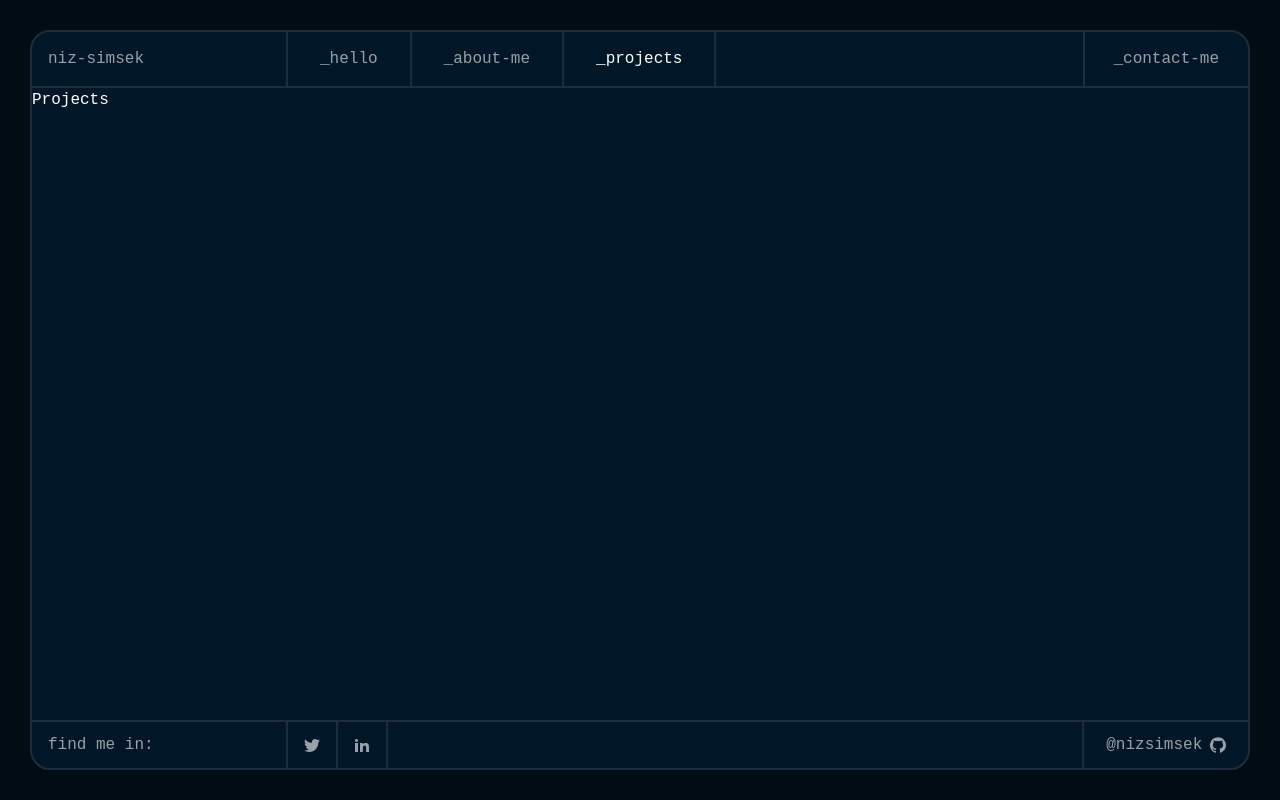
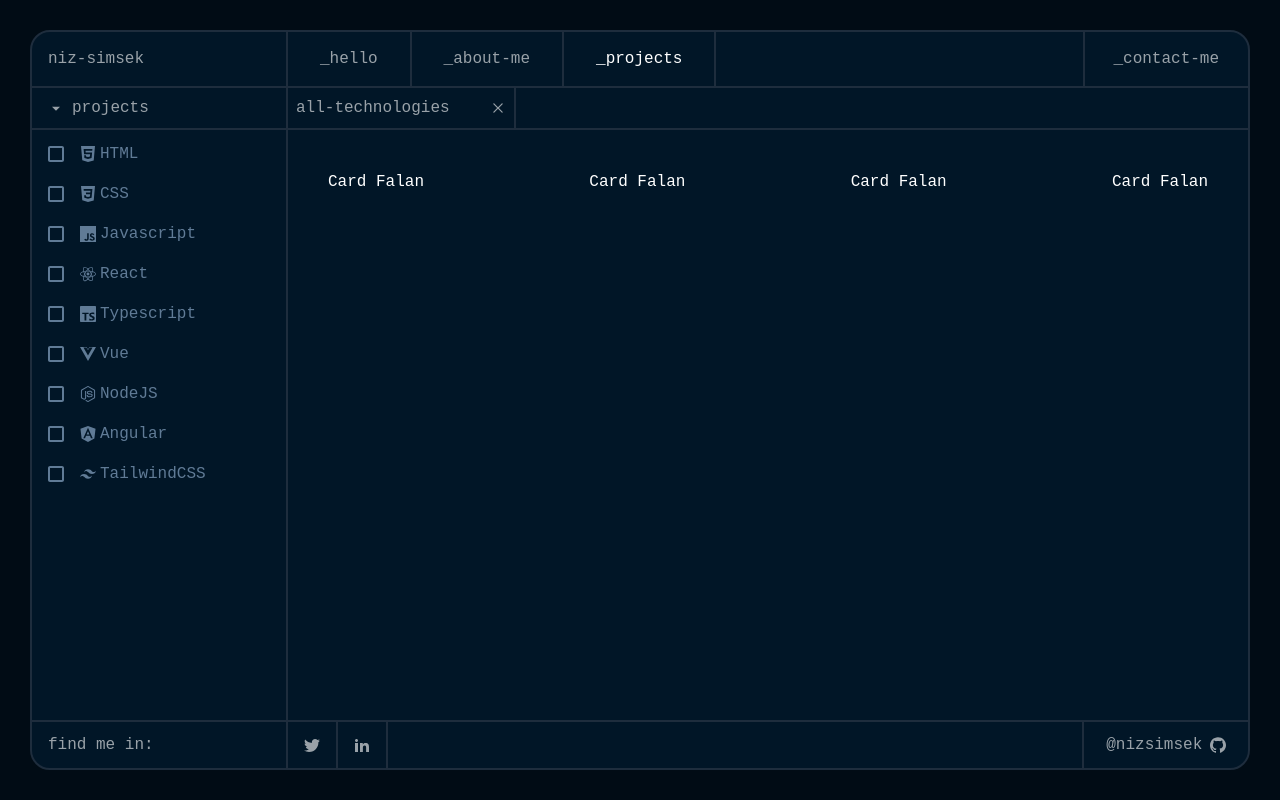
Before and after one commit to nizsimsek/website, a Next.js app: page /projects in a window 1280 px wide. Built offline with nearby package versions, Linux system fonts and the light colour scheme.

Commit message:
Project Page Sidebar Added.

```diff
--- a/app/contact/components/ContactInfos.tsx
+++ b/app/contact/components/ContactInfos.tsx
@@ -1,25 +1,27 @@
-'use client';
+"use client";
 
-import Link from 'next/link';
-import { useState } from 'react';
+import Link from "next/link";
+import { useState } from "react";
 import {
   RiArrowDownSFill,
   RiArrowRightSFill,
   RiMailFill,
-} from 'react-icons/ri';
-import { ImGithub, ImLinkedin2, ImTwitter } from 'react-icons/im';
+} from "react-icons/ri";
+import { ImGithub, ImLinkedin2, ImTwitter } from "react-icons/im";
 
 export const ContactInfos = () => {
   const [show, setShow] = useState(false);
 
   return (
-    <div className={"flex flex-col h-auto" + (show ? ' lg:border-b-2 lg:border-c-border' : '')}>
+    <div
+      className={
+        "flex flex-col h-auto" +
+        (show ? " lg:border-b-2 lg:border-c-border" : "")
+      }
+    >
       <div className="flex items-center bg-c-ghost lg:bg-transparent h-auto py-1 px-4 mx-1 lg:m-0 lg:border-c-border lg:border-b-2 lg:py-2 lg:w-64">
         <span
-          className={
-            'flex items-center gap-2 cursor-pointer text-cl-muted hover:text-white' +
-            (show ? ' text-white' : '')
-          }
+          className="flex items-center gap-2 cursor-pointer text-cl-muted hover:text-white"
           onClick={() => {
             setShow(() => {
               return !show;
--- a/app/contact/components/FindMeAlso.tsx
+++ b/app/contact/components/FindMeAlso.tsx
@@ -1,14 +1,14 @@
-'use client';
+"use client";
 
-import Link from 'next/link';
-import { useState } from 'react';
+import Link from "next/link";
+import { useState } from "react";
 import {
   RiArrowDownSFill,
   RiArrowRightSFill,
   RiInstagramFill,
   RiDiscordFill,
-} from 'react-icons/ri';
-import { ImTwitter } from 'react-icons/im';
+} from "react-icons/ri";
+import { ImTwitter } from "react-icons/im";
 
 export const FindMeAlso = () => {
   const [show, setShow] = useState(false);
@@ -17,10 +17,7 @@ export const FindMeAlso = () => {
     <div className="flex flex-col h-auto mt-1 lg:mt-0 lg:h-full">
       <div className="flex items-center bg-c-ghost lg:bg-transparent h-auto py-1 px-4 mx-1 lg:m-0 lg:border-c-border lg:border-b-2 lg:py-2 lg:w-64">
         <span
-          className={
-            'flex items-center gap-2 cursor-pointer text-cl-muted hover:text-white' +
-            (show ? ' text-white' : '')
-          }
+          className="flex items-center gap-2 cursor-pointer text-cl-muted hover:text-white"
           onClick={() => {
             setShow(() => {
               return !show;
--- /dev/null
+++ b/app/projects/components/Card.tsx
@@ -0,0 +1,14 @@
+"use client";
+
+export const Card = ({
+  project: { id, name, description, technologies },
+}: {
+  project: {
+    id: number;
+    name: string;
+    description: string;
+    technologies: string[];
+  };
+}) => {
+  return <div>Card Falan</div>;
+};
--- /dev/null
+++ b/app/projects/components/Sidebar.tsx
@@ -0,0 +1,94 @@
+"use client";
+
+import Link from "next/link";
+import { useState } from "react";
+import {
+  RiArrowDownSFill,
+  RiArrowRightSFill,
+  RiMailFill,
+} from "react-icons/ri";
+import {
+  ImGithub,
+  ImLinkedin2,
+  ImTwitter,
+  ImCheckboxUnchecked,
+  ImCheckboxChecked,
+} from "react-icons/im";
+
+export const Sidebar = ({
+  technologies,
+  setTechnologies,
+}: {
+  technologies: {
+    id: number;
+    name: string;
+    icon: any;
+    checked: boolean;
+  }[];
+  setTechnologies: React.Dispatch<
+    React.SetStateAction<
+      {
+        id: number;
+        name: string;
+        icon: any;
+        checked: boolean;
+      }[]
+    >
+  >;
+}) => {
+  const [show, setShow] = useState(true);
+
+  return (
+    <div className="flex flex-col h-auto">
+      <div className="flex items-center bg-c-ghost lg:bg-transparent h-auto py-1 px-4 mx-1 lg:m-0 lg:border-c-border lg:border-b-2 lg:py-2 lg:w-64">
+        <span
+          className="flex items-center gap-2 cursor-pointer text-cl-muted hover:text-white"
+          onClick={() => {
+            setShow(() => {
+              return !show;
+            });
+          }}
+        >
+          {show ? <RiArrowDownSFill /> : <RiArrowRightSFill />} projects
+        </span>
+      </div>
+      {show && (
+        <div className="flex flex-col px-4 py-1 lg:pb-4">
+          <div className="flex flex-col">
+            {technologies.map((technology) => {
+              return (
+                <div
+                  className="flex items-center gap-4 text-c-muted my-2 cursor-pointer hover:text-white"
+                  key={technology.id}
+                  onClick={() => {
+                    setTechnologies((prev) => {
+                      return prev.map((tech) => {
+                        if (tech.id === technology.id) {
+                          return {
+                            ...tech,
+                            checked: !tech.checked,
+                          };
+                        }
+                        return tech;
+                      });
+                    });
+                  }}
+                >
+                  {technology.checked ? (
+                    <ImCheckboxChecked fill={"#607B96"} />
+                  ) : (
+                    <ImCheckboxUnchecked fill={"#607B96"} />
+                  )}
+                  <div className="flex items-center gap-1">
+                    {technology.icon}
+                    <span>{technology.name}</span>
+                  </div>
+                </div>
+              );
+            })}
+          </div>
+        </div>
+      )}
+    </div>
+  );
+};
--- a/app/projects/page.tsx
+++ b/app/projects/page.tsx
@@ -1,7 +1,146 @@
+"use client";
 
-'use client';
+import { useEffect, useState } from "react";
+import { Sidebar } from "./components/Sidebar";
+import { Card } from "./components/Card";
+import { RxCross2 } from "react-icons/rx";
+import {
+  SiHtml5,
+  SiCss3,
+  SiJavascript,
+  SiReact,
+  SiTypescript,
+  SiVuedotjs,
+  SiNodedotjs,
+  SiAngular,
+  SiTailwindcss,
+} from "react-icons/si";
+
 export default function Projects() {
-    return (
-        <h1>Projects</h1>
-    );
-  }
+  const [projects, setProjects] = useState([
+    {
+      id: 1,
+      name: "project-1",
+      description:
+        "Lorem ipsum dolor sit amet, consectetur adipiscing elit. Sed euismod, nisl vitae ultricies lacinia, nisl nisl aliquam nisl, vitae aliquam nisl nisl sit amet nisl. Sed euismod, nisl vitae ultricies lacinia, nisl nisl aliquam nisl, vitae aliquam nisl nisl sit amet nisl.",
+      technologies: ["HTML", "CSS", "JAVASCRIPT"],
+    },
+    {
+      id: 2,
+      name: "project-2",
+      description:
+        "Lorem ipsum dolor sit amet, consectetur adipiscing elit. Sed euismod, nisl vitae ultricies lacinia, nisl nisl aliquam nisl, vitae aliquam nisl nisl sit amet nisl. Sed euismod, nisl vitae ultricies lacinia, nisl nisl aliquam nisl, vitae aliquam nisl nisl sit amet nisl.",
+      technologies: ["REACT", "TYPESCRIPT", "TAILWINDCSS"],
+    },
+    {
+      id: 3,
+      name: "project-3",
+      description:
+        "Lorem ipsum dolor sit amet, consectetur adipiscing elit. Sed euismod, nisl vitae ultricies lacinia, nisl nisl aliquam nisl, vitae aliquam nisl nisl sit amet nisl. Sed euismod, nisl vitae ultricies lacinia, nisl nisl aliquam nisl, vitae aliquam nisl nisl sit amet nisl.",
+      technologies: ["VUE"],
+    },
+    {
+      id: 4,
+      name: "project-4",
+      description:
+        "Lorem ipsum dolor sit amet, consectetur adipiscing elit. Sed euismod, nisl vitae ultricies lacinia, nisl nisl aliquam nisl, vitae aliquam nisl nisl sit amet nisl. Sed euismod, nisl vitae ultricies lacinia, nisl nisl aliquam nisl, vitae aliquam nisl nisl sit amet nisl.",
+      technologies: ["FLUTTER"],
+    },
+  ]);
+  const [filteredProjects, setFilteredProjects] = useState([]);
+  const [technologies, setTechnologies] = useState([
+    {
+      id: 1,
+      name: "HTML",
+      checked: false,
+      icon: <SiHtml5 />,
+    },
+    {
+      id: 2,
+      name: "CSS",
+      checked: false,
+      icon: <SiCss3 />,
+    },
+    {
+      id: 3,
+      name: "Javascript",
+      checked: false,
+      icon: <SiJavascript />,
+    },
+    {
+      id: 4,
+      name: "React",
+      checked: false,
+      icon: <SiReact />,
+    },
+    {
+      id: 5,
+      name: "Typescript",
+      checked: false,
+      icon: <SiTypescript />,
+    },
+    {
+      id: 6,
+      name: "Vue",
+      checked: false,
+      icon: <SiVuedotjs />,
+    },
+    {
+      id: 7,
+      name: "NodeJS",
+      checked: false,
+      icon: <SiNodedotjs />,
+    },
+    {
+      id: 8,
+      name: "Angular",
+      checked: false,
+      icon: <SiAngular />,
+    },
+    {
+      id: 9,
+      name: "TailwindCSS",
+      checked: false,
+      icon: <SiTailwindcss />,
+    },
+  ]);
+
+  return (
+    <div className="flex flex-col lg:flex-row h-full">
+      <div className="flex lg:hidden px-5 py-4 lg:h-full">
+        <span className="text-sm">_projects</span>
+      </div>
+      <div className="flex flex-col h-auto lg:w-64 lg:border-c-ghost lg:border-r-2 lg:h-full lg:shrink-0">
+        <Sidebar
+          technologies={technologies}
+          setTechnologies={setTechnologies}
+        />
+      </div>
+      <div className="flex flex-col w-auto h-full lg:w-full mx-2 lg:mx-0">
+        <div className="hidden lg:flex flex-col w-full border-b-2 border-c-border">
+          <span className="flex items-center justify-between p-2 w-fit border-r-2 border-c-border text-cl-muted">
+            <span className="line-clamp-1">
+              {technologies.every((tech) => tech.checked) ||
+              technologies.every((tech) => !tech.checked)
+                ? "all-technologies"
+                : technologies.reduce((acc: string[], curr) => {
+                    if (curr.checked) {
+                      acc.push(curr.name + "; ");
+                    }
+                    return acc;
+                  }, [])}
+            </span>
+            <RxCross2 className="ml-10" />
+          </span>
+        </div>
+        <div className="flex w-full h-full lg:overflow-y-auto">
+          <div className="flex flex-col lg:justify-between lg:flex-row h-full w-full p-4 lg:p-10">
+            {projects.map((project) => {
+              return <Card project={project} key={project.id} />;
+            })}
+          </div>
+        </div>
+      </div>
+    </div>
+  );
+}
```
